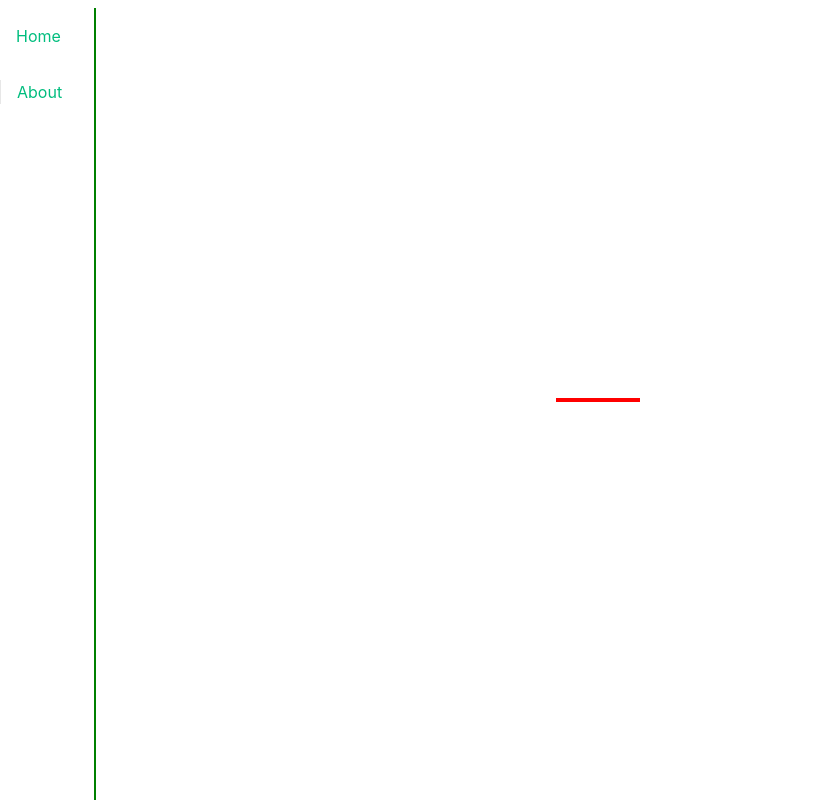
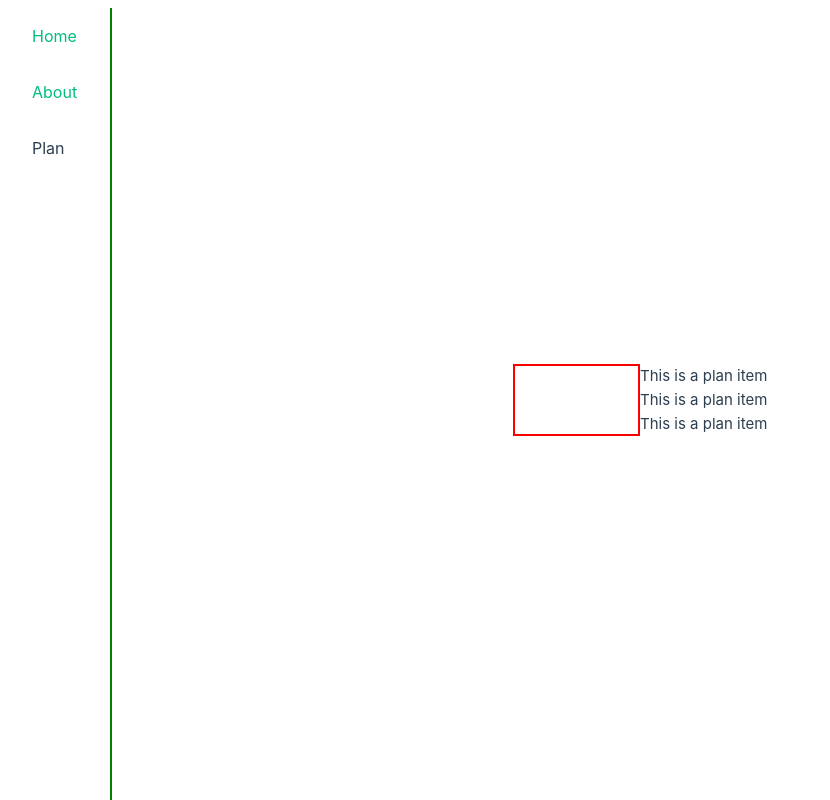
Before and after one commit to thabotr/planner, a Vue app: page /plan in a window 1280 px wide. Before the commit this address had no page. Shown: the whole page, without its empty margins (0-830 px from the left). Built offline with nearby package versions, Linux system fonts and the light colour scheme.

Commit message:
the plan view

```diff
--- a/src/App.vue
+++ b/src/App.vue
@@ -7,6 +7,7 @@ import { RouterLink, RouterView } from 'vue-router'
       <nav>
         <RouterLink to="/">Home</RouterLink>
         <RouterLink to="/about">About</RouterLink>
+        <RouterLink to="/plan">Plan</RouterLink>
       </nav>
   </header>
 
@@ -45,7 +46,6 @@ nav a.router-link-exact-active:hover {
 nav a {
   display: inline-block;
   padding: 0 1rem;
-  border-left: 1px solid var(--color-border);
 }
 
 nav a:first-of-type {
@@ -59,10 +59,6 @@ nav a:first-of-type {
     padding-right: calc(var(--section-gap) / 2);
   }
 
-  .logo {
-    margin: 0 2rem 0 0;
-  }
-
   header .wrapper {
     display: flex;
     place-items: flex-start;
@@ -71,7 +67,6 @@ nav a:first-of-type {
 
   nav {
     text-align: left;
-    margin-left: -1rem;
     font-size: 1rem;
 
     padding: 1rem 0;
--- /dev/null
+++ b/src/components/PlanItem.vue
@@ -0,0 +1,7 @@
+<template>
+    <div>This is a plan item</div>
+</template>
+
+<style>
+
+</style>
--- /dev/null
+++ b/src/components/ThePlan.vue
@@ -0,0 +1,9 @@
+<script setup lang="ts">
+    import PlanItem from './PlanItem.vue';
+</script>
+
+<template>
+    <PlanItem />
+    <PlanItem />
+    <PlanItem />
+</template>
--- a/src/router/index.ts
+++ b/src/router/index.ts
@@ -16,6 +16,11 @@ const router = createRouter({
       // this generates a separate chunk (About.[hash].js) for this route
       // which is lazy-loaded when the route is visited.
       component: () => import('../views/AboutView.vue')
+    },
+    {
+      path: '/plan',
+      name: 'plan',
+      component: () => import('../views/PlanView.vue')
     }
   ]
 })
--- /dev/null
+++ b/src/views/PlanView.vue
@@ -0,0 +1,9 @@
+<script setup lang="ts">
+import ThePlan from '../components/ThePlan.vue'
+</script>
+
+<template>
+  <main>
+    <ThePlan />
+  </main>
+</template>
```
